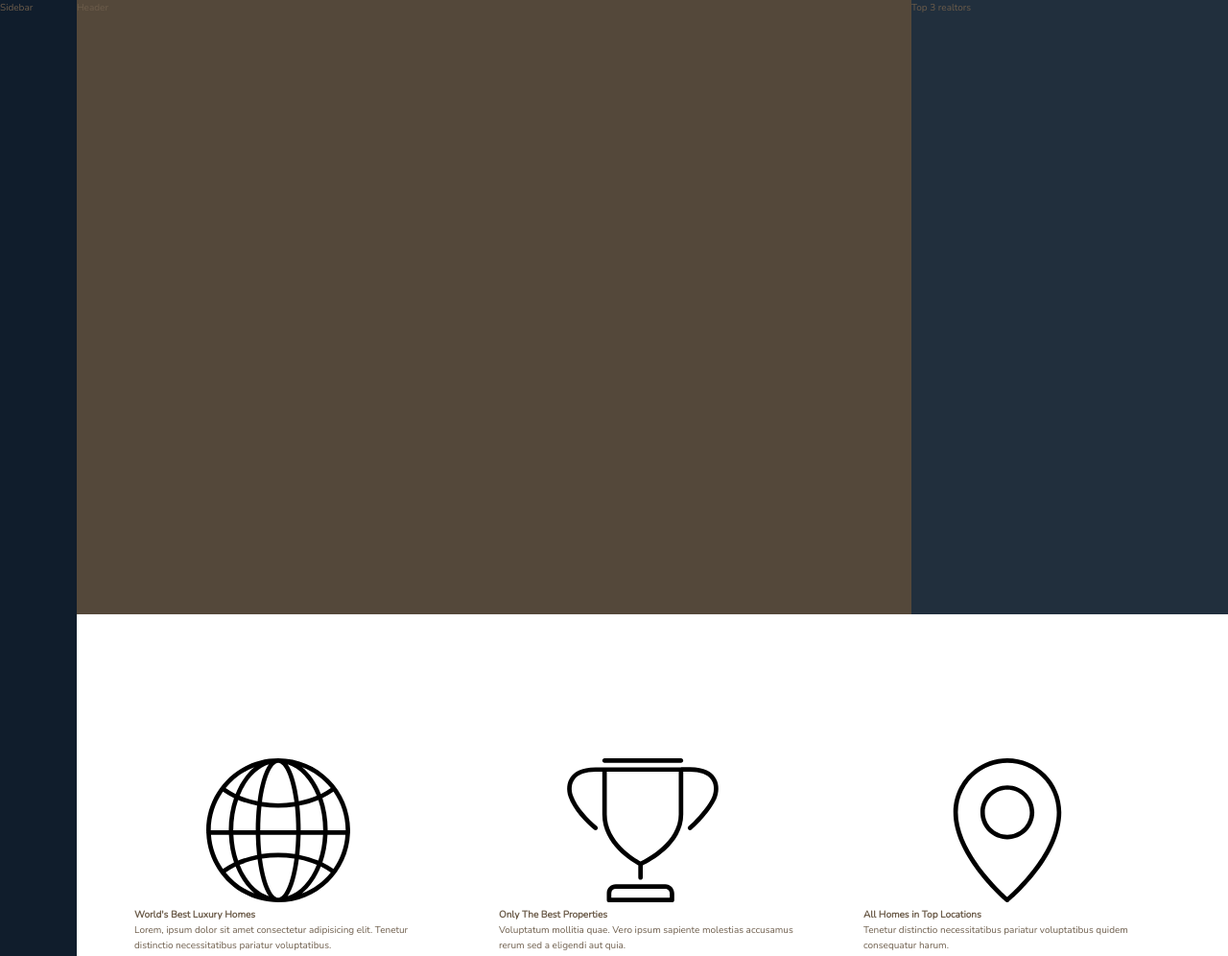
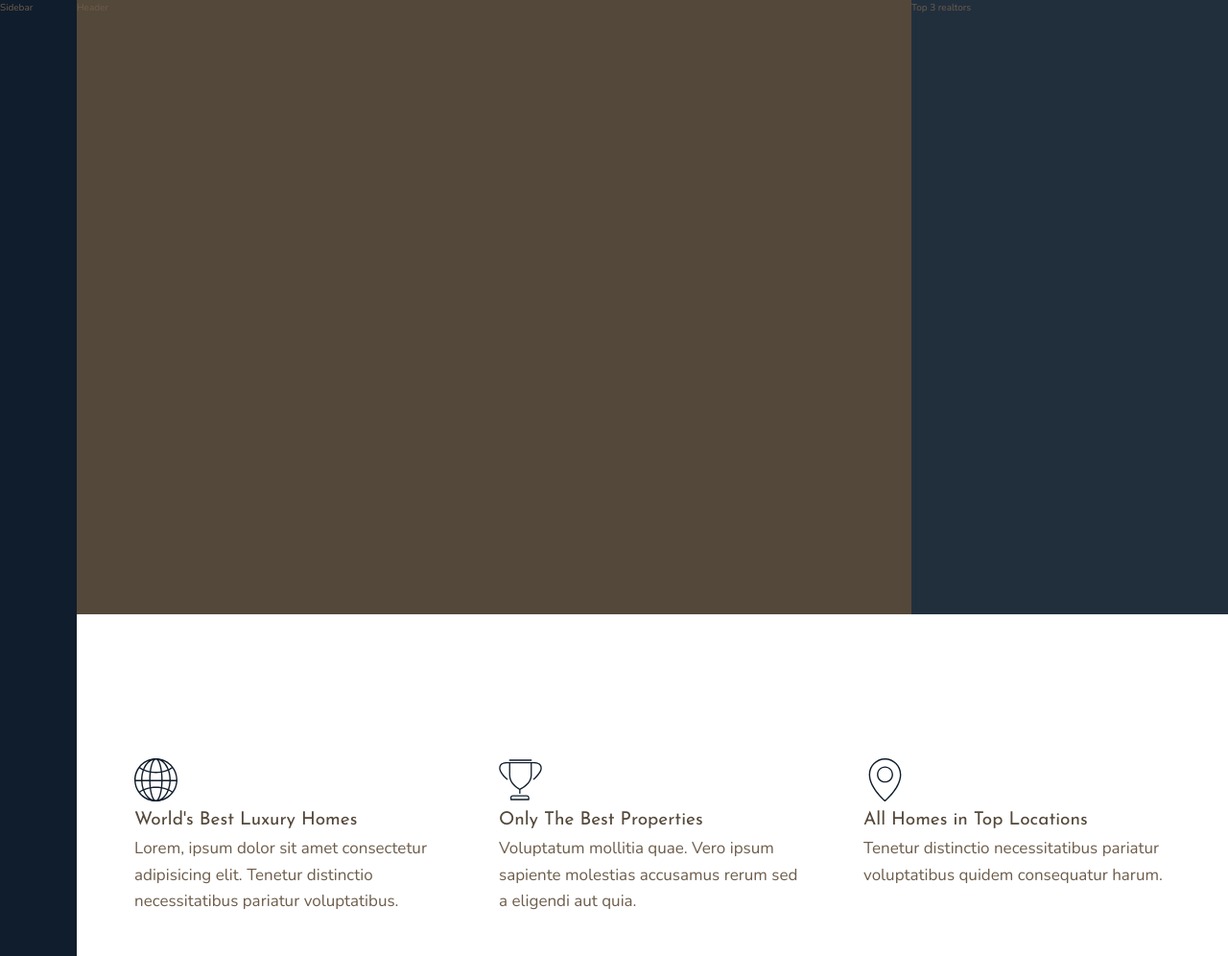
Before and after one commit to swarajlaha/Homezie, a website: page index.html in a window 1280 px wide. Shown: the top 996 px of the page at 96% size. Drawn offline with nearby package versions, Linux system fonts and the light colour scheme.

Commit message:
Compiled sass for faetures

```diff
--- a/css/style.css
+++ b/css/style.css
@@ -20,6 +20,17 @@ body {
   grid-template-rows: 80vh min-content 40vw repeat(3, min-content);
   grid-template-columns: [sidebar-start] 8rem [sidebar-end full-start] minmax(6rem, 1fr) [center-start] repeat(8, [col-start] minmax(min-content, 14rem) [col-end]) [center-end] minmax(6rem, 1fr) [full-end]; }
 
+.heading-1, .heading-2, .heading-3, .heading-4 {
+  font-family: "Josefin Sans", sans-serif;
+  font-weight: 400; }
+
+.heading-4 {
+  font-size: 1.9rem; }
+  .heading-4--light {
+    color: #f9f7f6; }
+  .heading-4--dark {
+    color: #54483A; }
+
 .sidebar {
   background-color: #101d2c;
   grid-column: sidebar-start / sidebar-end;
@@ -40,6 +51,14 @@ body {
   grid-template-columns: repeat(3, 1fr);
   grid-gap: 6rem; }
 
+.feature__icon {
+  fill: #101d2c;
+  width: 4.5rem;
+  height: 4.5rem; }
+
+.feature__text {
+  font-size: 1.7rem; }
+
 .story__pictures {
   background-color: #101d2c;
   grid-column: full-start / col-end 4; }
```
